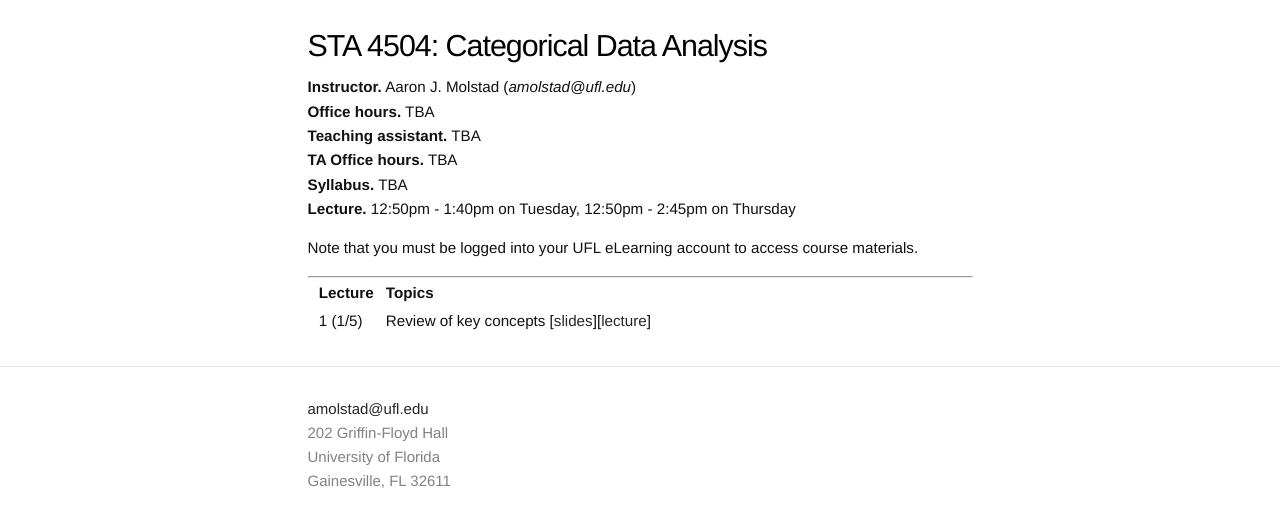
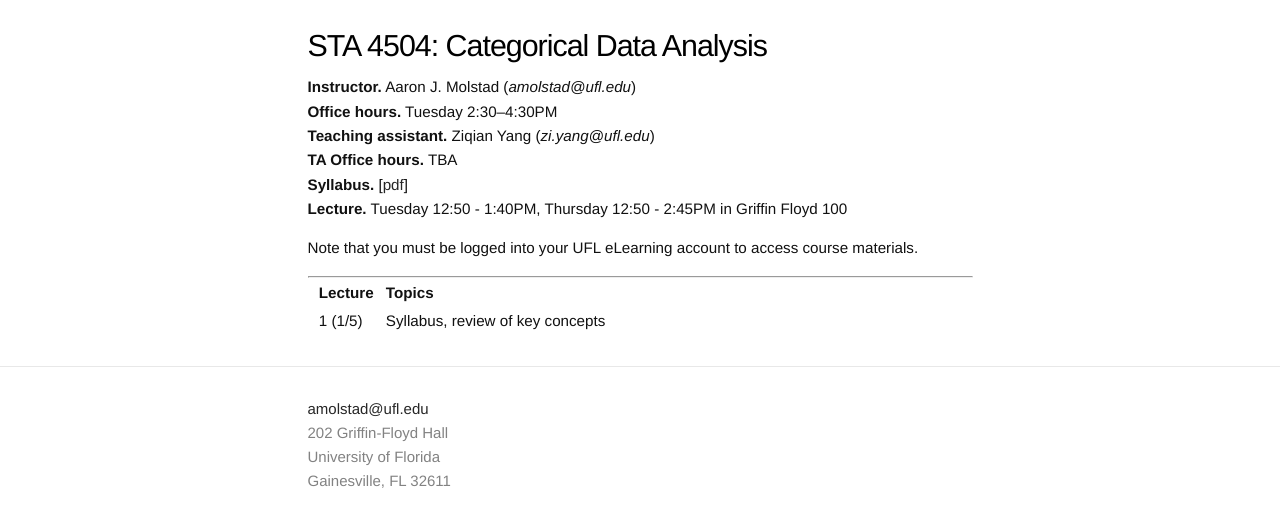
Before and after one commit to ajmolstad/ajmolstad.github.io, a Jekyll site: the page built from S23_STA4504.md, in a window 1280 px wide. Shown: the top 527 px of the page. Built offline with Jekyll 4.4.1, drawn with Linux system fonts in a browser that asks for light colours.

Commit message:
Update coursepages

```diff
--- a/S23_STA4504.md
+++ b/S23_STA4504.md
@@ -6,15 +6,15 @@ permalink: /S23_STA4504/
 
 # STA 4504: Categorical Data Analysis
 **Instructor.** Aaron J. Molstad (*amolstad@ufl.edu*)
-**Office hours.** TBA
-**Teaching assistant.** TBA
+**Office hours.** Tuesday 2:30--4:30PM
+**Teaching assistant.** Ziqian Yang (*zi.yang@ufl.edu*)
 **TA Office hours.** TBA
-**Syllabus.** TBA
-**Lecture.** 12:50pm - 1:40pm on Tuesday, 12:50pm - 2:45pm on Thursday
+**Syllabus.** [[pdf](https://ufl.instructure.com/files/74780507/download?download_frd=1)]
+**Lecture.** Tuesday 12:50 - 1:40PM, Thursday 12:50 - 2:45PM in Griffin Floyd 100
 
 Note that you must be logged into your UFL eLearning account to access course materials.
 
 ---------------
 
 ||  **Lecture** ||  **Topics** ||
-|| 1 (1/5)  || Review of key concepts [[slides](https://ufl.instructure.com/files/65543791/download?download_frd=1)][[lecture](https://ufl.instructure.com/courses/449490/files?preview=65548987)] ||
+|| 1 (1/5)  || Syllabus, review of key concepts  ||
```
Also changed, not shown: S23_STA4712.md (+1 -1 lines), archivedCourses/S22_STA4321.md (renamed from S22_STA4321.md), archivedCourses/S22_STA4504.md (renamed from S22_STA4504.md).
